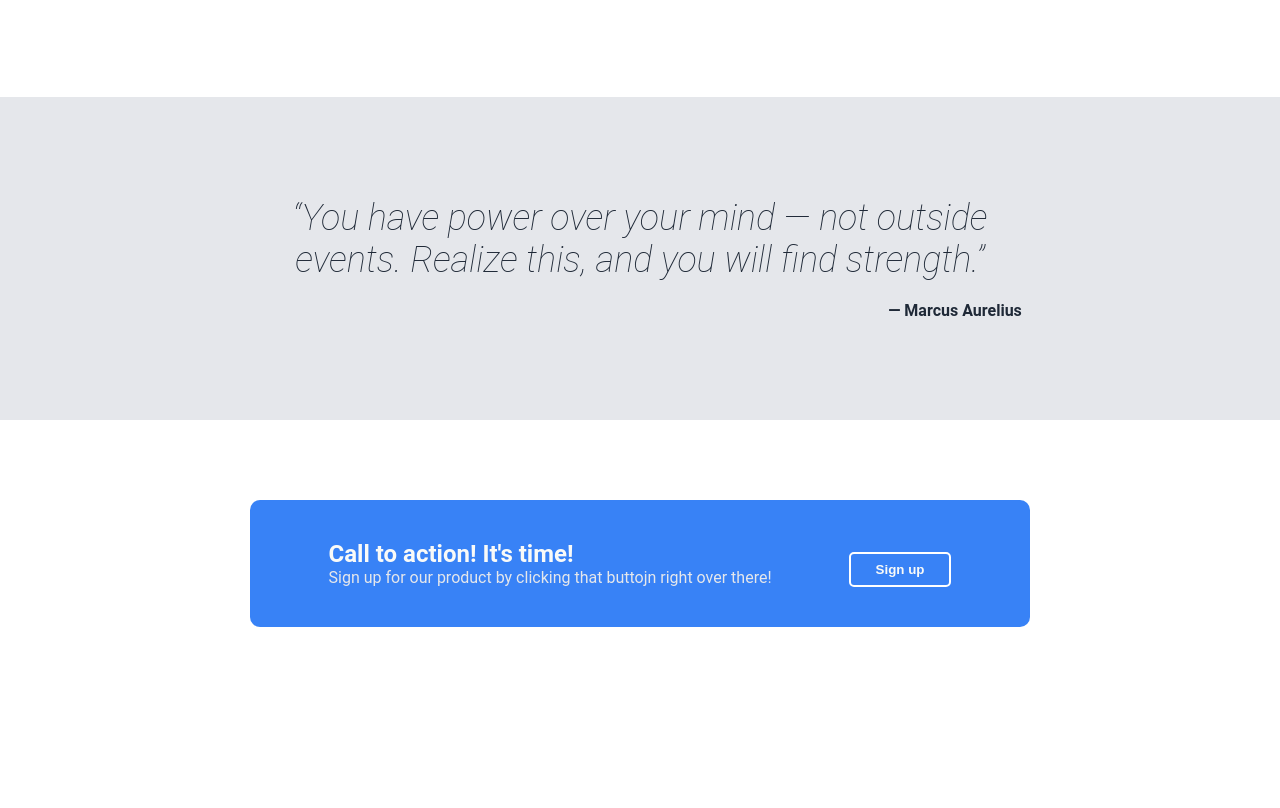
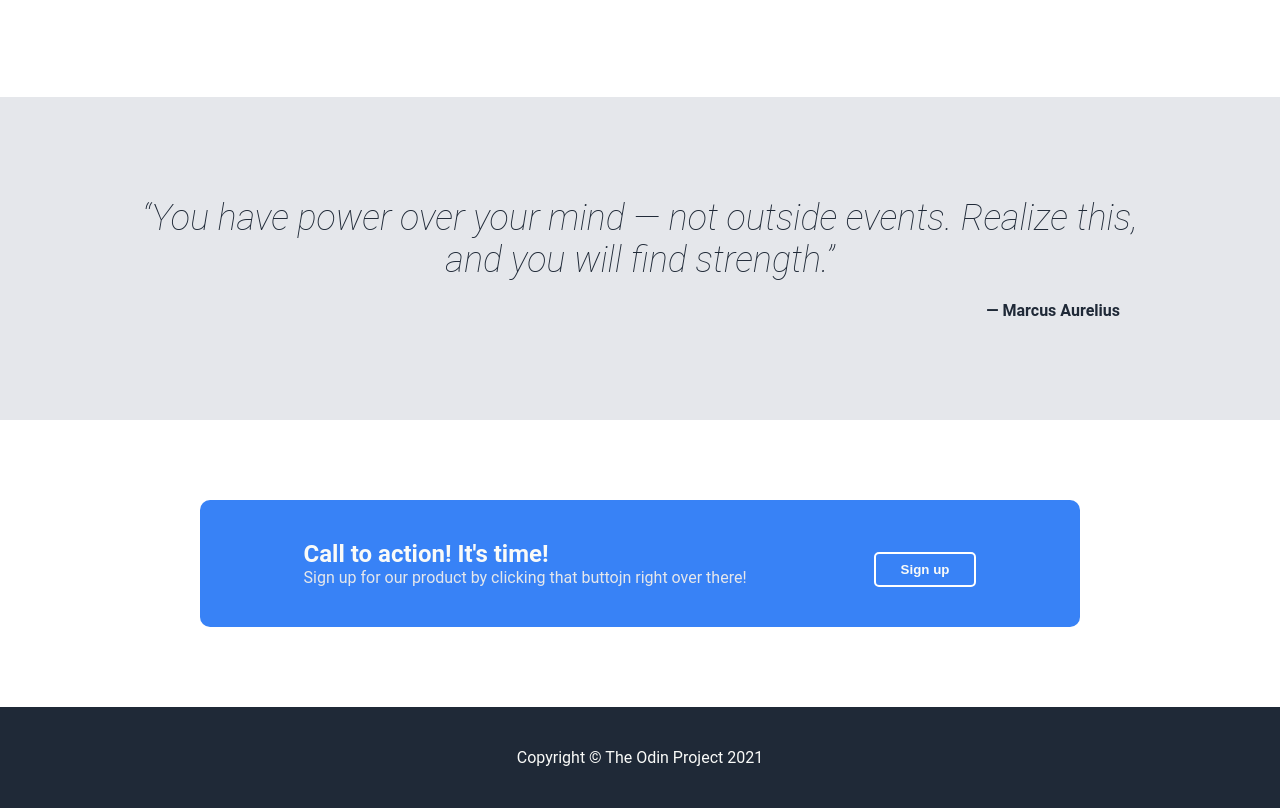
Before and after one commit to BMP29/landing-page, a plain HTML site: page index.html in a window 1280 px wide. Shown: the part 901-1709 px from the top of the page. Before the commit the page ends 1608 px from the top, so only its background shows below. Drawn offline with Linux system fonts and the light colour scheme.

Commit message:
Footer done and webpage responsiveness improved
Footer was done and the webpage responsiveness was improved
through flexbox properties and addition of more divs in the signUp
and quote sections

```diff
--- a/index.html
+++ b/index.html
@@ -6,7 +6,7 @@
     <link rel="stylesheet" href="./style.css">
 </head>
 <body>
-    <div class="header-section">
+    <div class="header-section navbar">
         <h2 class="white1">Header Logo</h2>
 
         <ul>
@@ -53,16 +53,24 @@
     </div>
 
     <div class="quote-section">
+        <div class="quote-text">
             <p>“You have power over your mind — not outside events. Realize this, and you will find strength.”</p>
             <div>— Marcus Aurelius</div>
         </div>
+    </div>
 
     <div class="signup-section">
+        <div class="signup-content">
             <div>
                 <h2 class="white1">Call to action! It's time!</h2>
                 <p class="white2">Sign up for our product by clicking that buttojn right over there!</p>
             </div>
             <button class="white1">Sign up</button>
         </div>
+    </div>
+
+    <div class="footer-section navbar">
+        <p>Copyright © The Odin Project 2021</p>
+    </div>
 </body>
 </html>
--- a/style.css
+++ b/style.css
@@ -3,15 +3,14 @@ body {
     margin: 0;
 }
 
-/*mostly header-section*/
-.header-section {
+.navbar {
     background-color: #1F2937;
     display: flex;
     justify-content: space-around;
     align-items: center;
 }
 
-.header-section > h2{
+.navbar > h2{
     font-size: 24px;
 }
 
@@ -34,6 +33,7 @@ a, .white2 {
     background-color: #1F2937;
     display: flex;
     justify-content: center;
+    flex-wrap: wrap;
     gap: 40px;
     padding-top: 10px;
     padding-bottom: 140px;
@@ -88,6 +88,7 @@ button {
     display: flex;
     justify-content: center;
     gap: 65px;
+    flex-wrap: wrap;
 }
 
 .photos-section ul li {
@@ -109,45 +110,67 @@ button {
     color: rgb(70, 70, 70);
 }
 
+/*quote-section*/
 .quote-section {
     text-align: center;
     display: flex;
-    flex-flow: column wrap;
-    align-items: center;
+    justify-content: center;
     background-color: #E5E7EB;
     padding: 100px 0;
 }
 
-.quote-section > p {
+.quote-section > .quote-text {
+    width: 1000px;
+    display: flex;
+    flex-flow: column wrap;
+}
+
+.quote-text > p {
     font-size: 36px;
     font-weight: lighter;
     font-style: italic;
     color: #1F2937;
-    width: 800px;
     margin: 0;
     margin-bottom: 20px;
 }
 
-.quote-section > div {
+.quote-text > div {
     color: #1F2937;
     font-weight: bold;
-    margin-left: 630px;
+    align-self: flex-end;
+    margin-right: 20px;
 }
 
+/*Sign up section*/
+
 .signup-section {
+    display: flex;
+    padding: 80px 0;
+}
+
+.signup-content {
     background-color: #3882F6;
     display: flex;
+    flex-wrap: wrap;
+    margin: 0 auto;
     padding: 40px;
     justify-content: space-around;
-    margin: 80px 250px;
+    flex: 0 1 800px;
+    min-width: 280px;
     border-radius: 10px;
 }
 
-.signup-section div > p, h2 {
+.signup-content div > p, h2 {
     margin: 0;
 }
 
-.signup-section > button {
+.signup-content > button {
     border: 2px solid white;
     align-self: flex-end;
 }
+
+/*footer*/
+.footer-section {
+    padding: 25px;
+    color: #F9FAF8;
+}
```
Lines whose indentation alone changed are shown as unchanged.
